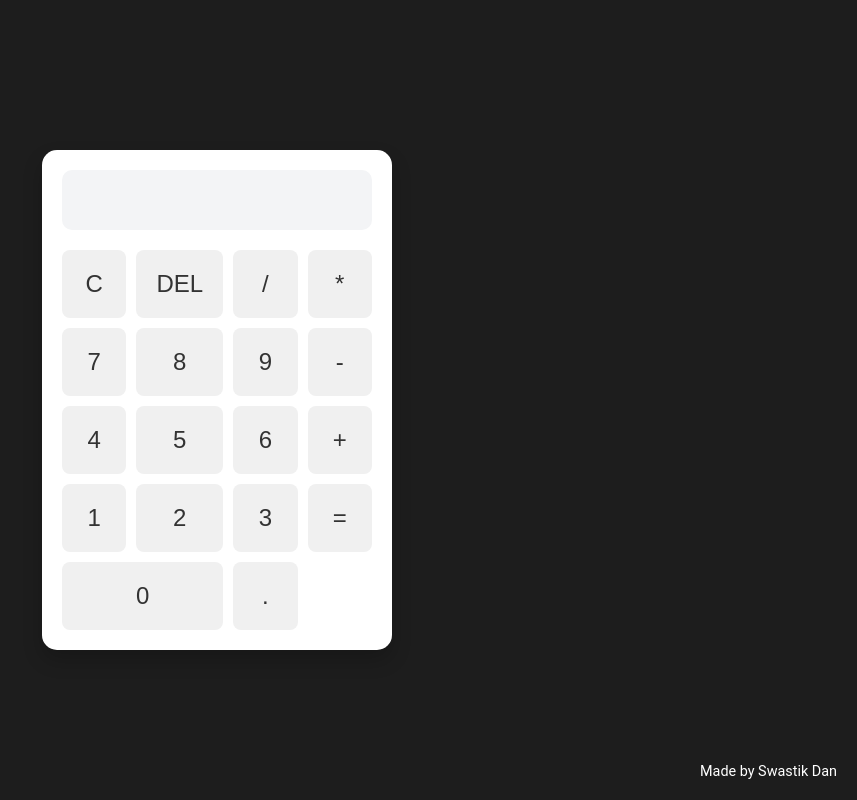
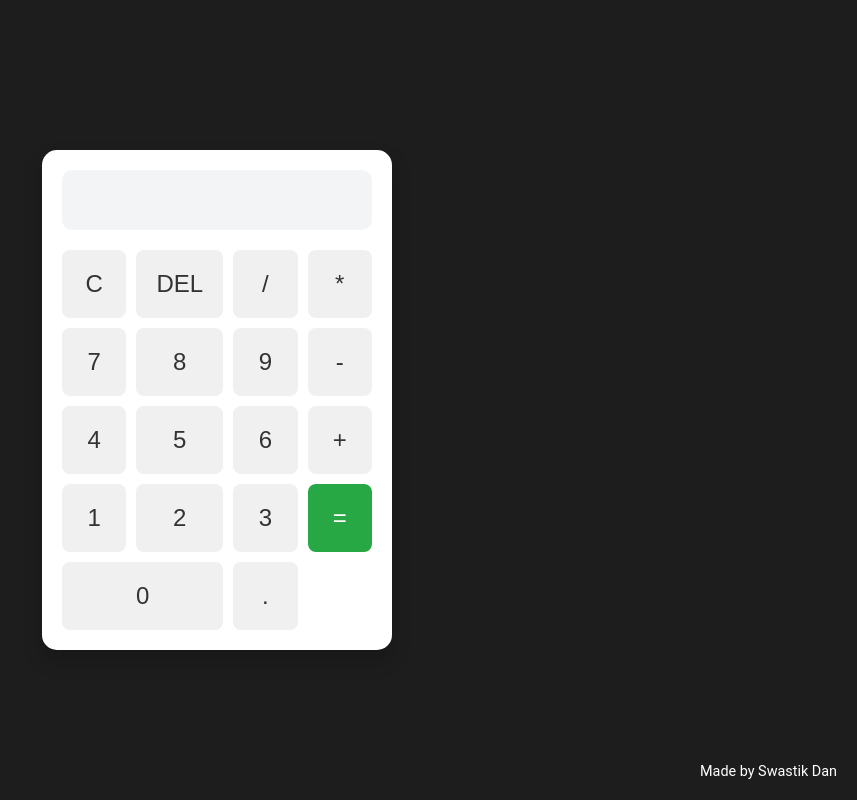
Before and after one commit to swastikd16/Simple-Calculator, a plain HTML site: page index.html in a window 1280 px wide. Shown: the whole page, without its empty margins (423-1280 px from the left). Drawn offline with Linux system fonts and the light colour scheme.

Commit message:
style.css

```diff
--- a/style.css
+++ b/style.css
@@ -69,6 +69,16 @@ button:active {
     background-color: #d0d0d0;
 }
 
+/* Equal Button Styling */
+button[onclick="calculateResult()"] {
+    background-color: #28a745; /* Green color for equal button */
+    color: #fff;
+}
+
+button[onclick="calculateResult()"]:hover {
+    background-color: #218838; /* Darker green on hover */
+}
+
 .footer {
     margin-top: 20px;
     color: #fff;
```
